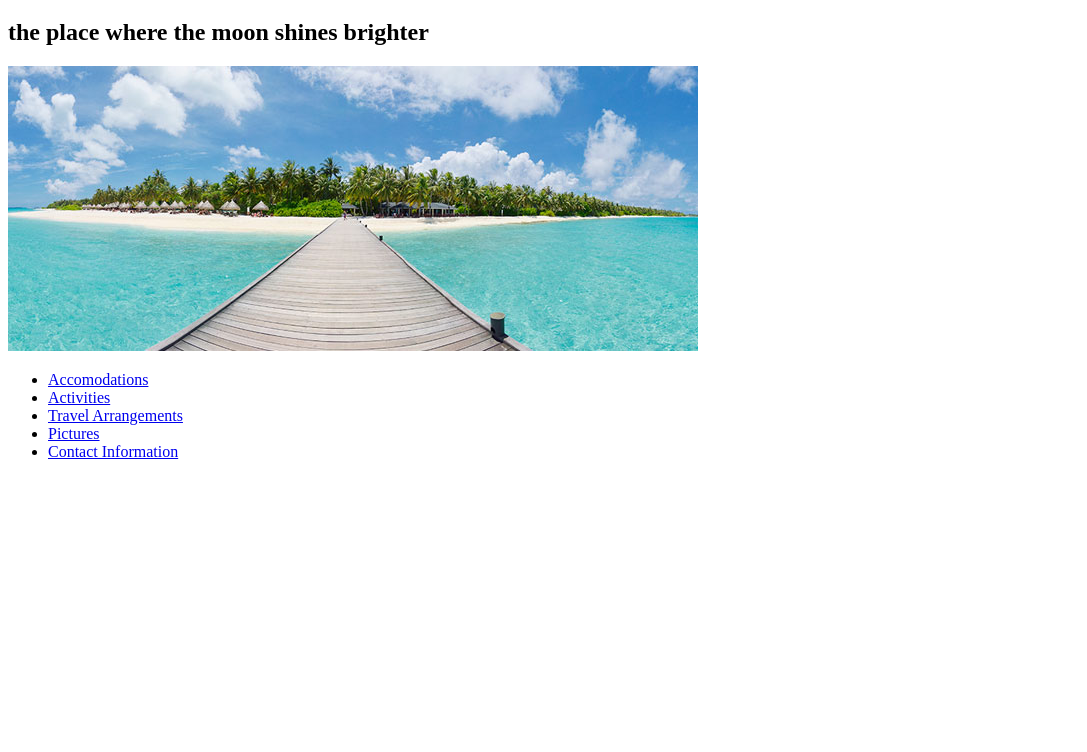
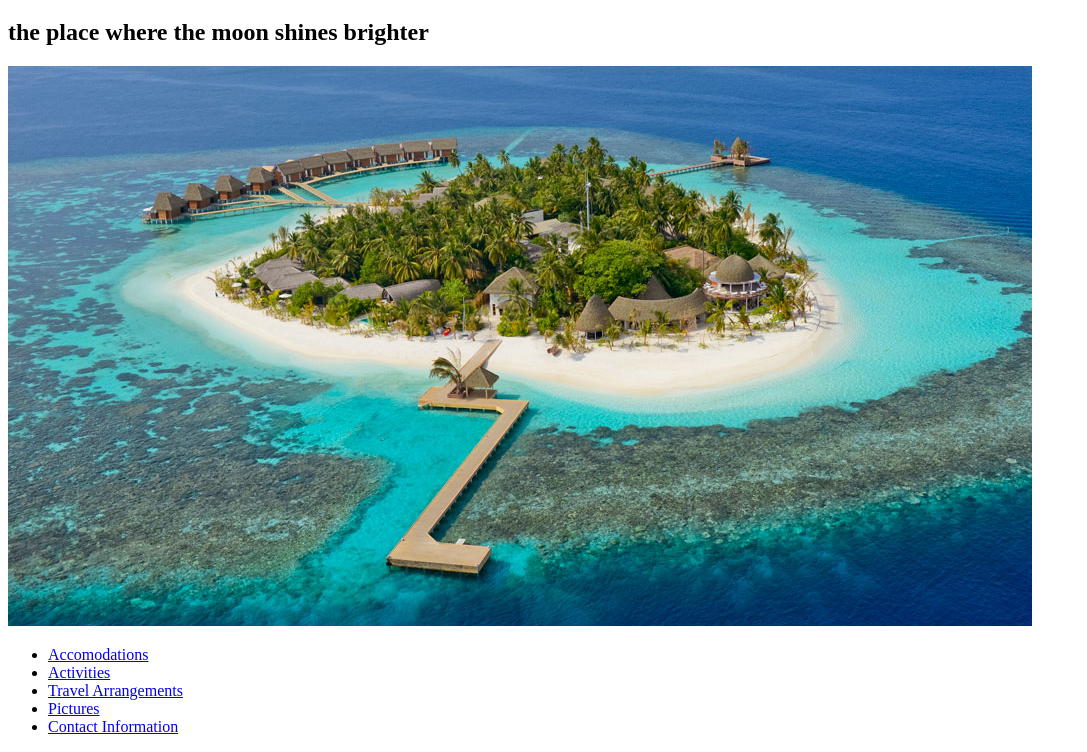
Before and after one commit to RonyNasr/island-resort, a plain HTML site: page index.html in a window 1280 px wide. Shown: the part 61-813 px from the top of the page, without its empty margins (0-1087 px from the left). Drawn offline with Linux system fonts and the light colour scheme.

Commit message:
Add new img for index and accomodations

```diff
--- a/index.html
+++ b/index.html
@@ -7,7 +7,7 @@
   <body>
     <h1>Moon Island Resort</h1>
     <h2>the place where the moon shines brighter</h2>
-    <img src="img/moon-island.jpg" alt="Photo of the island">
+    <img src="img/moon-island1.jpg" alt="Photo of the island">
     <ul>
       <li><a href="pages/accomodations.html">Accomodations</a></li>
       <li><a href="pages/Activities.html">Activities</a></li>
```
Also changed, not shown: pages/accomodations.html (+1 -1 lines), img/moon-island1.jpg (added).
